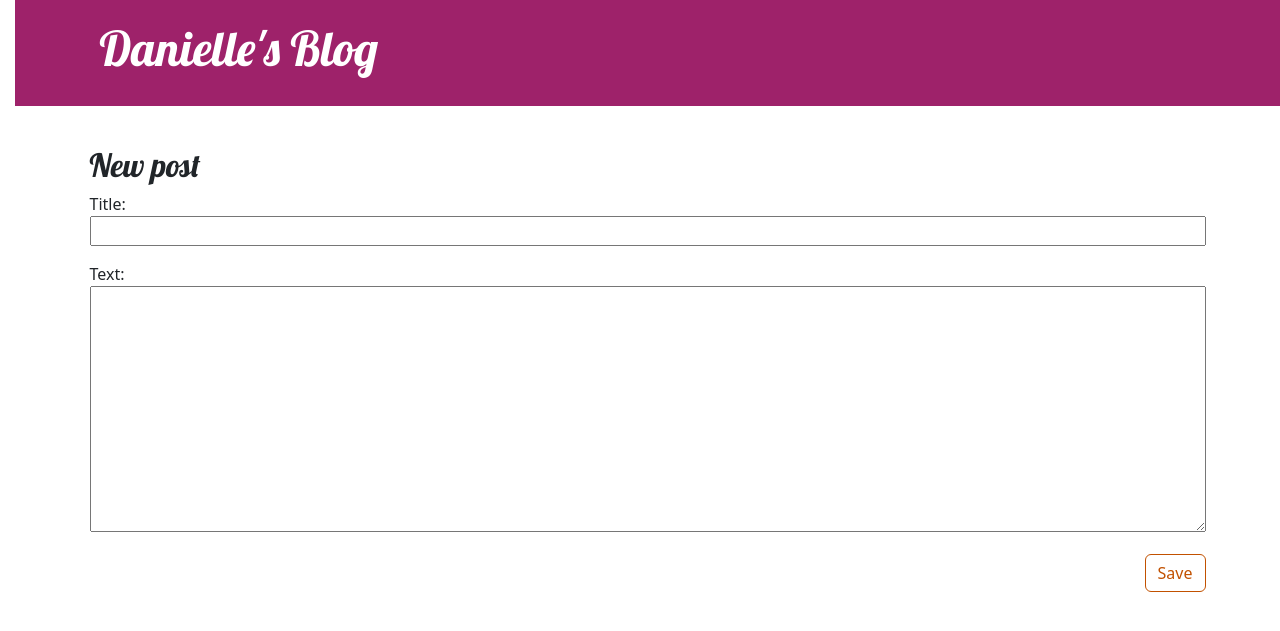
After one commit to danielleisgreen/my-first-blog, a Django app: page /post/new/ in a window 1280 px wide. The commit adds this page. Shown: the top 631 px of the page. Run offline with Django 5.2, Linux system fonts and the light colour scheme.

Commit message:
Added views to create/edit blog post inside the site. And request for authentication

```diff
--- /dev/null
+++ b/blog/forms.py
@@ -0,0 +1,8 @@
+from django import forms
+from .models import Post
+
+class PostForm(forms.ModelForm):
+
+    class Meta:
+        model = Post
+        fields = ('title', 'text')
--- a/blog/static/css/blog.css
+++ b/blog/static/css/blog.css
@@ -5,7 +5,7 @@ body {
     padding-left: 15px;
 }
 .page-header {
-    background-color: #C25100;
+    background-color: #9E226A;
     margin-top: 0;
     margin-bottom: 40px;
     padding: 20px 20px 20px 40px;
--- a/blog/templates/blog/base.html
+++ b/blog/templates/blog/base.html
@@ -2,22 +2,27 @@
 <!DOCTYPE html>
 <html>
     <head>
-        <title>Django Girls blog</title>
+        <title>Danielle's Blog</title>
         <link rel="stylesheet" href="https://cdn.jsdelivr.net/npm/bootstrap@5.3.3/dist/css/bootstrap.min.css" integrity="sha384-QWTKZyjpPEjISv5WaRU9OFeRpok6YctnYmDr5pNlyT2bRjXh0JMhjY6hW+ALEwIH" crossorigin="anonymous">
         <link rel="stylesheet" href="https://fonts.googleapis.com/css?family=Lobster&subset=latin,latin-ext">
         <link rel="stylesheet" href="{% static 'css/blog.css' %}">
     </head>
     <body>
         <header class="page-header">
-        <div class="container">
-            <h1><a href="/">Django Girls Blog</a></h1>
-        </div>
+            <div class="container">
+                {% if user.is_authenticated %}
+                    <a href="{% url 'post_new' %}" class="top-menu">
+                        {% include './icons/file-earmark-plus.svg' %}
+                    </a>
+                {% endif %}
+                <h1><a href="/">Danielle's Blog</a></h1>
+            </div>
         </header>
-        <main class="container">
+        <main class="content container">
             <div class="row">
                 <div class="col">
-                {% block content %}
-                {% endblock %}
+                    {% block content %}
+                    {% endblock %}
                 </div>
             </div>
         </main>
--- /dev/null
+++ b/blog/templates/blog/post_edit.html
@@ -0,0 +1,9 @@
+{% extends 'blog/base.html' %}
+
+{% block content %}
+    <h2>New post</h2>
+    <form method="POST" class="post-form">{% csrf_token %}
+        {{ form.as_p }}
+        <button type="submit" class="save btn btn-secondary">Save</button>
+    </form>
+{% endblock %}
--- a/blog/urls.py
+++ b/blog/urls.py
@@ -4,4 +4,6 @@ from . import views
 urlpatterns = [
     path('', views.post_list, name='post_list'),
     path('post/<int:pk>/', views.post_detail, name='post_detail'),
+    path('post/new/', views.post_new, name='post_new'),
+    path('post/<int:pk>/edit/', views.post_edit, name='post_edit'),
 ]
--- a/blog/views.py
+++ b/blog/views.py
@@ -2,6 +2,8 @@ from django.shortcuts import render
 from django.utils import timezone
 from .models import Post
 from django.shortcuts import render, get_object_or_404
+from .forms import PostForm
+from django.shortcuts import redirect
 
 def post_list(request):
     posts = Post.objects.filter(published_date__lte=timezone.now()).order_by('published_date')
@@ -10,3 +12,30 @@ def post_list(request):
 def post_detail(request, pk):
     post = get_object_or_404(Post, pk=pk)
     return render(request, 'blog/post_detail.html', {'post': post})
+
+def post_new(request):
+    if request.method == "POST":
+        form = PostForm(request.POST)
+        if form.is_valid():
+            post = form.save(commit=False)
+            post.author = request.user
+            post.published_date = timezone.now()
+            post.save()
+            return redirect('post_detail', pk=post.pk)
+    else:
+        form = PostForm()
+    return render(request, 'blog/post_edit.html', {'form': form})
+
+def post_edit(request, pk):
+    post = get_object_or_404(Post, pk=pk)
+    if request.method == "POST":
+        form = PostForm(request.POST, instance=post)
+        if form.is_valid():
+            post = form.save(commit=False)
+            post.author = request.user
+            post.published_date = timezone.now()
+            post.save()
+            return redirect('post_detail', pk=post.pk)
+    else:
+        form = PostForm(instance=post)
+    return render(request, 'blog/post_edit.html', {'form': form})
```
Also changed, not shown: blog/templates/blog/post_detail.html (+7 -0 lines), blog/templates/blog/icons/file-earmark-plus.svg (added), blog/templates/blog/icons/pencil-fill.svg (added).
